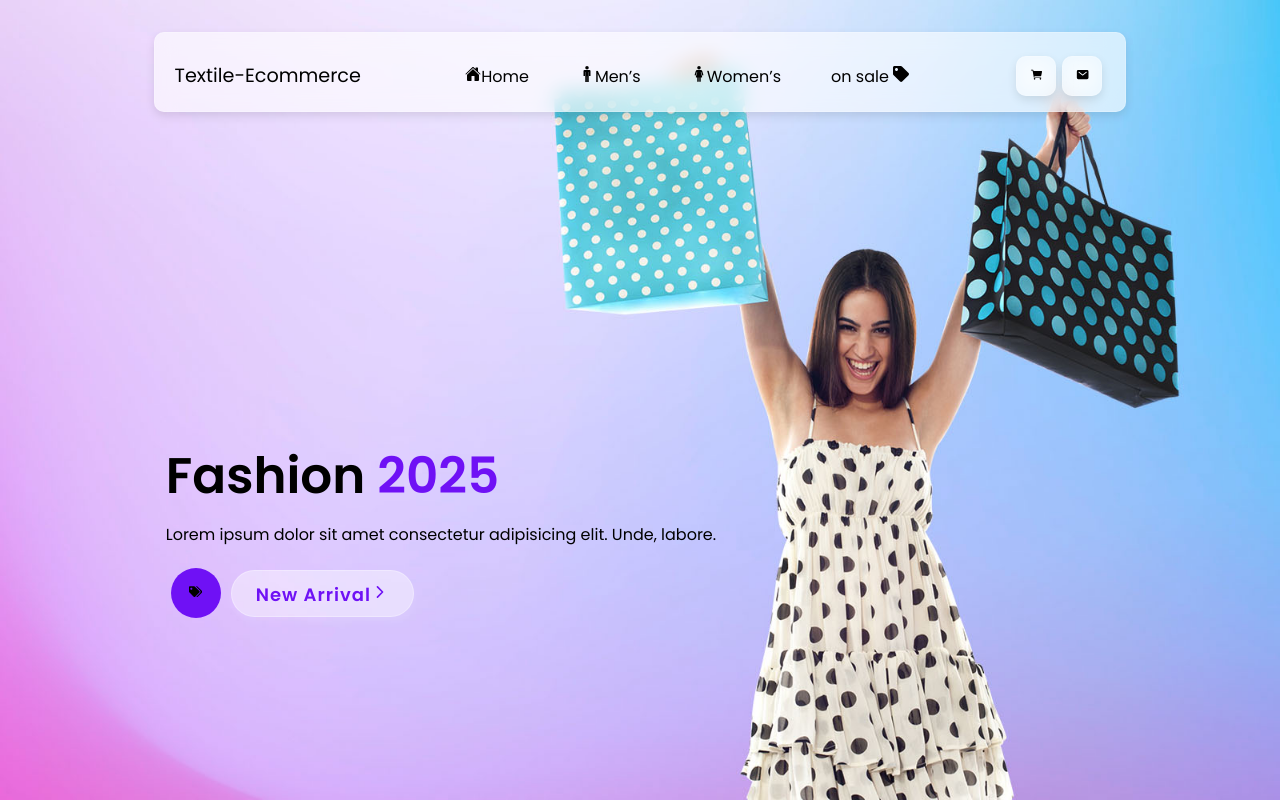
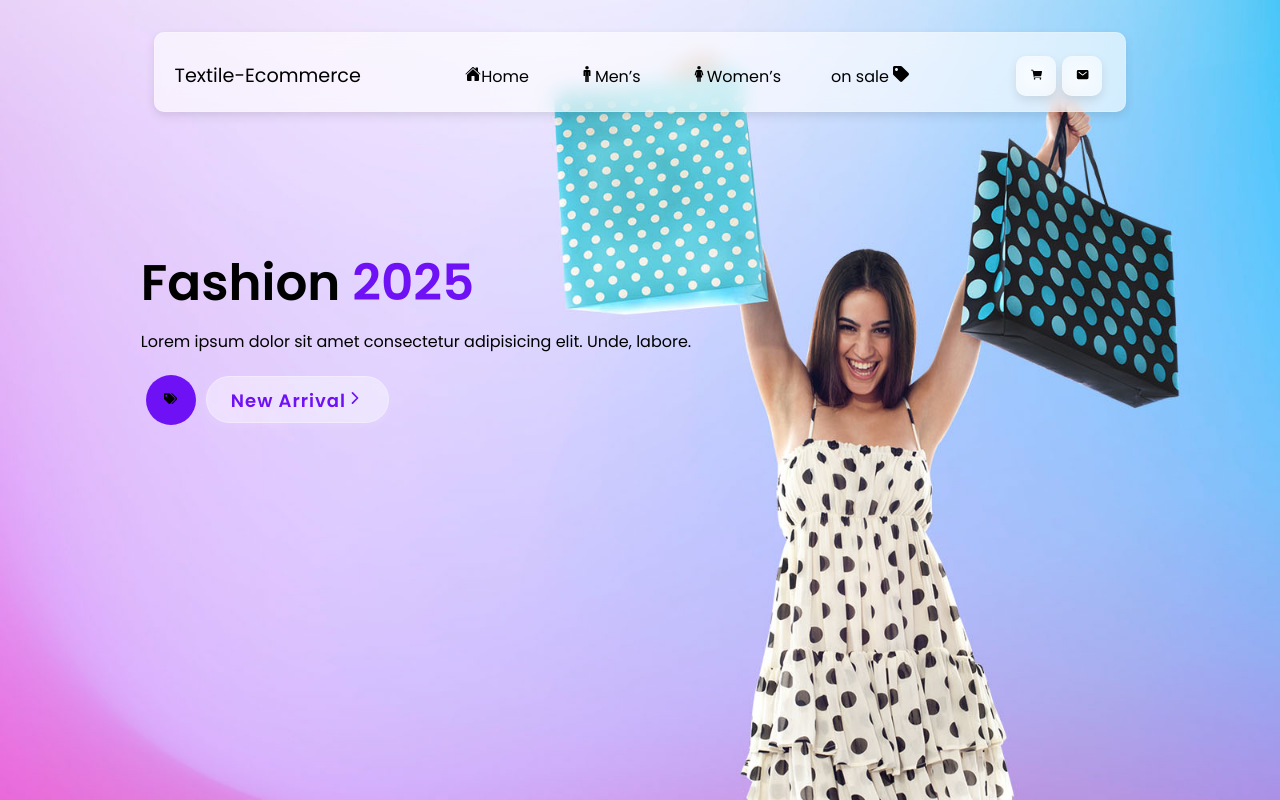
Before and after one commit to priyabahrathi/Textile-Ecommerce, a React (Vite) app: page / in a window 1280 px wide. Built offline with nearby package versions, Linux system fonts and the light colour scheme.

Commit message:
responsive

```diff
--- a/src/components/pages/Hero.css
+++ b/src/components/pages/Hero.css
@@ -14,10 +14,11 @@ body {
   height: 100vh; /* Makes the section take the full viewport height */
 }
 .hero-content{
-    margin-top: 200px;
-    margin-left: 12%;
-    margin-bottom: 300px;
-    padding-top: 100px;
+
+  height: 100vh;
+  width: 50%;
+  margin: 10% 0% 0% 10%;
+
 }
 .hero-content h2{
   color:black;
--- a/src/components/pages/Hero.tsx
+++ b/src/components/pages/Hero.tsx
@@ -32,7 +32,6 @@ const Hero: React.FC = () => {
         <div className="arrival-btn"><button>New Arrival<IonIcon icon={chevronForward}></IonIcon> </button></div>
       </div>
       </div>
-      <span className="heroimage"><img src="./assets/images/hero.png" alt="hero image" /></span>
       </div>
 
 
--- a/src/components/pages/arrival.css
+++ b/src/components/pages/arrival.css
@@ -1,15 +1,3 @@
-.New-arrivals {
-  border-radius: 10px;
-  background: rgba(255, 255, 255, 0.637);
-  /* Light transparent background */
-  backdrop-filter: blur(10px);
-  /* Blur effect */
-  -webkit-backdrop-filter: blur(10px);
-  /* For Safari */
-  width: 100%;
-  margin-top: 80px;
-  margin-bottom: 110px;
-}
 
 .arrival-body {
     background-color: #efeaf4;
@@ -22,13 +10,16 @@
     justify-content: center;
     text-align: center;
     color: white;
-    padding: 20px;
+   height: 150vh;
+   padding: 30px;
 
   }
   .name{
     font-size: 40px;
     font-weight: bold;
     color: black;
+    margin-bottom: 0px;
+    margin-top: 5px;
   }
   .buy-btn{
 
--- a/src/components/pages/arrival.tsx
+++ b/src/components/pages/arrival.tsx
@@ -49,8 +49,8 @@ const Arrival: React.FC = () => {
           {Products.map((product, index) => (
             <IonCol key={index} size='12' sizeMd='4' sizeXl='4'>
               <motion.div variants={fadeUpVariant}>
-                <div className="">
-                <IonCard className="product-card">
+                <div className="card-body ">
+                <IonCard className="product-card ">
                   <motion.img className="product-image"
                     alt="product images"
                     src={product.image}
```
